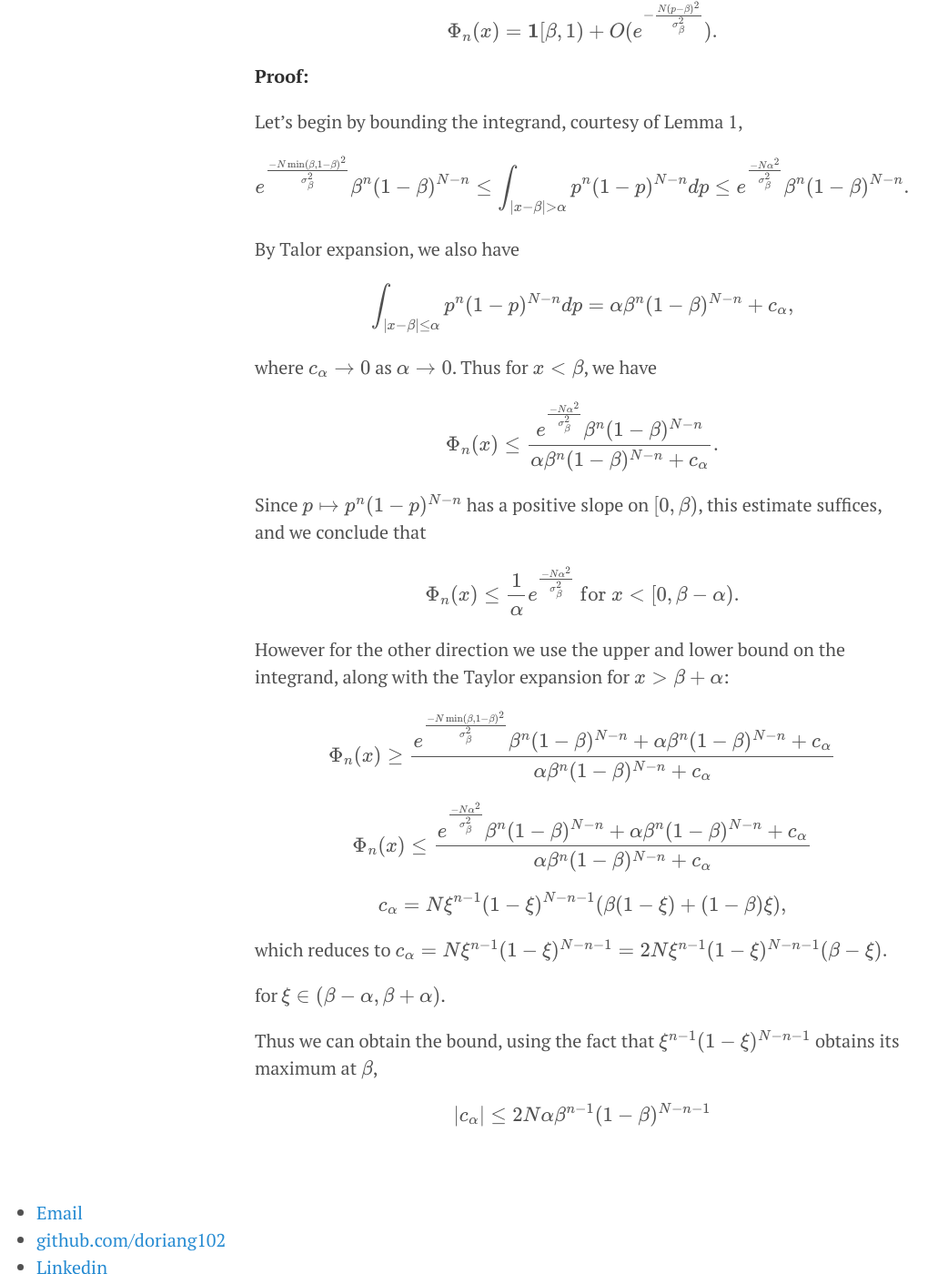
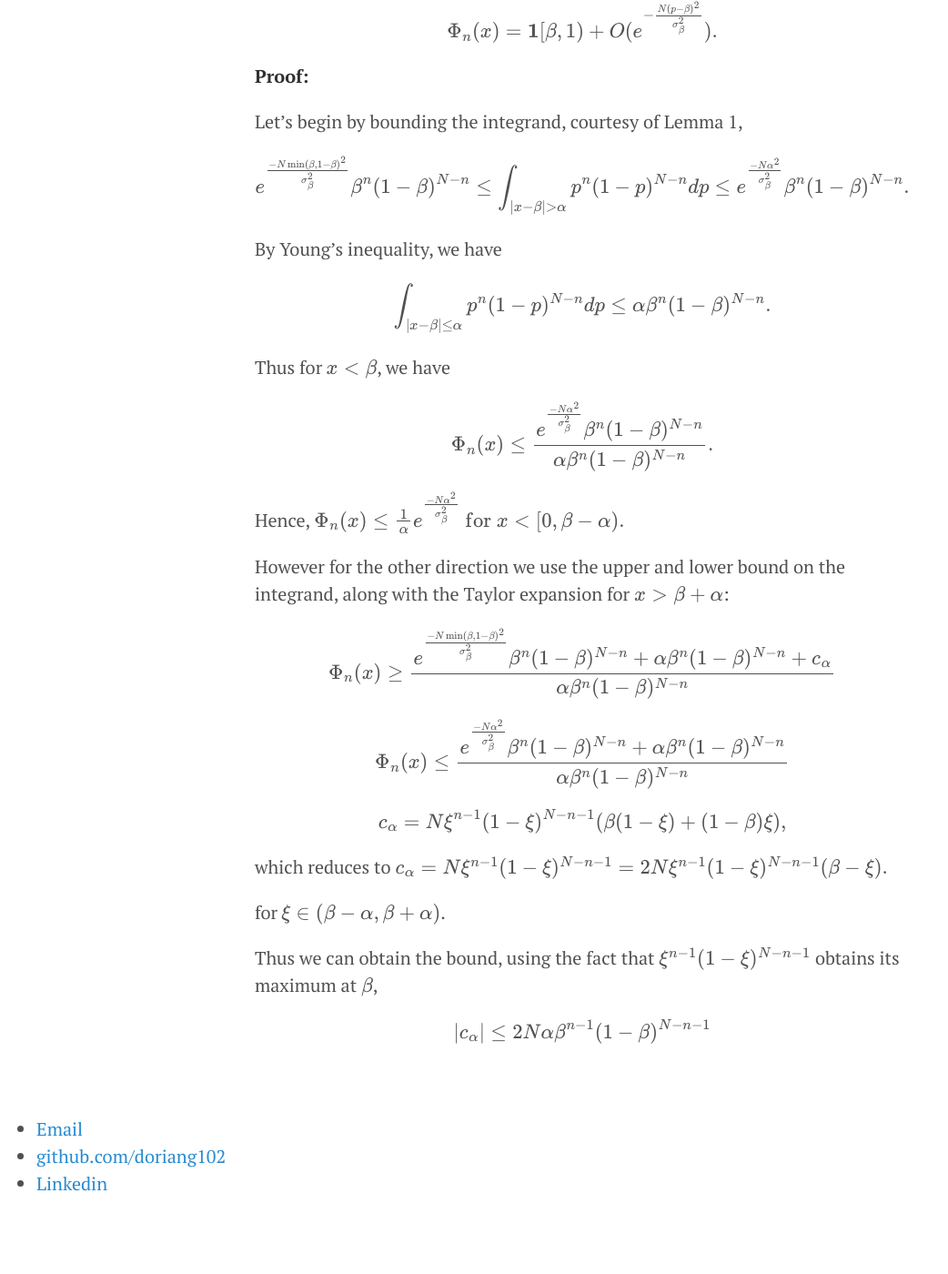
Before and after one commit to doriang102/doriang102.github.io, a Jekyll site: the page built from _posts/2017-06-10-hypothesis-testing-part-2-in-progress.md, in a window 1280 px wide and 1400 px high, scrolled down 7826 px. Shown: the whole window at 91% size, without its empty margins (0-1042 px from the left). Built offline with Jekyll 4.4.1, drawn with Linux system fonts in a browser that asks for light colours; our own code applies the rules of GitHub Pages for plain Markdown files; formulas are drawn with MathJax 3; after the commit the page ends 9162 px from its top, so only the background shows below that.

Commit message:
Update 2017-06-10-hypothesis-testing-part-2-in-progress.md

```diff
--- a/_posts/2017-06-10-hypothesis-testing-part-2-in-progress.md
+++ b/_posts/2017-06-10-hypothesis-testing-part-2-in-progress.md
@@ -235,26 +235,25 @@ Let's begin by bounding the integrand, courtesy of Lemma 1,
 
 $$ e^{\frac{-N \min(\beta,1-\beta)^2}{\sigma_{\beta}^2}}\beta^n(1-\beta)^{N-n} \leq \int_{|x-\beta| > \alpha} p^n(1-p)^{N-n} dp \leq e^{\frac{-N \alpha^2}{\sigma_{\beta}^2}}\beta^n(1-\beta)^{N-n}.$$
 
-By Talor expansion, we also have
+By Young's inequality, we have
 
-$$ \int_{|x-\beta| \leq \alpha} p^n(1-p)^{N-n} dp  = \alpha \beta^n(1-\beta)^{N-n} + c_{\alpha},$$
+$$ \int_{|x-\beta| \leq \alpha} p^n(1-p)^{N-n} dp  \leq \alpha \beta^n(1-\beta)^{N-n}.$$
 
-where $$c_{\alpha} \to 0$$ as $$\alpha \to 0$$. Thus for $$ x < \beta$$, we have
+Thus for $$ x < \beta$$, we have
 
 
-$$\Phi_n(x) \leq \frac{e^{\frac{-N \alpha^2}{\sigma_{\beta}^2}}\beta^n(1-\beta)^{N-n}}{\alpha \beta^n(1-\beta)^{N-n} + c_{\alpha}}.$$
+$$\Phi_n(x) \leq \frac{e^{\frac{-N \alpha^2}{\sigma_{\beta}^2}}\beta^n(1-\beta)^{N-n}}{\alpha \beta^n(1-\beta)^{N-n}}.$$
 
 
-Since $$p \mapsto p^n(1-p)^{N-n}$$ has a positive slope on $$[0,\beta)$$, this estimate suffices, and we conclude that
-
+Hence,
 $$\Phi_n(x) \leq \frac{1}{\alpha}e^{\frac{-N \alpha^2}{\sigma_{\beta}^2}} \textrm{ for } x < [0,\beta-\alpha). $$
 
 
 However for the other direction we use the upper and lower bound on the integrand, along with the Taylor expansion for $$x > \beta + \alpha$$:
 
-$$\Phi_n(x) \geq \frac{e^{\frac{-N \min(\beta,1-\beta)^2}{\sigma_{\beta}^2}}\beta^n(1-\beta)^{N-n} +\alpha \beta^n(1-\beta)^{N-n} + c_{\alpha}}{\alpha \beta^n(1-\beta)^{N-n} + c_{\alpha}}  $$
+$$\Phi_n(x) \geq \frac{e^{\frac{-N \min(\beta,1-\beta)^2}{\sigma_{\beta}^2}}\beta^n(1-\beta)^{N-n} +\alpha \beta^n(1-\beta)^{N-n} + c_{\alpha}}{\alpha \beta^n(1-\beta)^{N-n}}  $$
 
-$$\Phi_n(x) \leq \frac{e^{\frac{-N \alpha^2}{\sigma_{\beta}^2}}\beta^n(1-\beta)^{N-n} +\alpha \beta^n(1-\beta)^{N-n} + c_{\alpha}}{\alpha \beta^n(1-\beta)^{N-n} + c_{\alpha}}  $$
+$$\Phi_n(x) \leq \frac{e^{\frac{-N \alpha^2}{\sigma_{\beta}^2}}\beta^n(1-\beta)^{N-n} +\alpha \beta^n(1-\beta)^{N-n}}{\alpha \beta^n(1-\beta)^{N-n}}  $$
 
 
 
```
